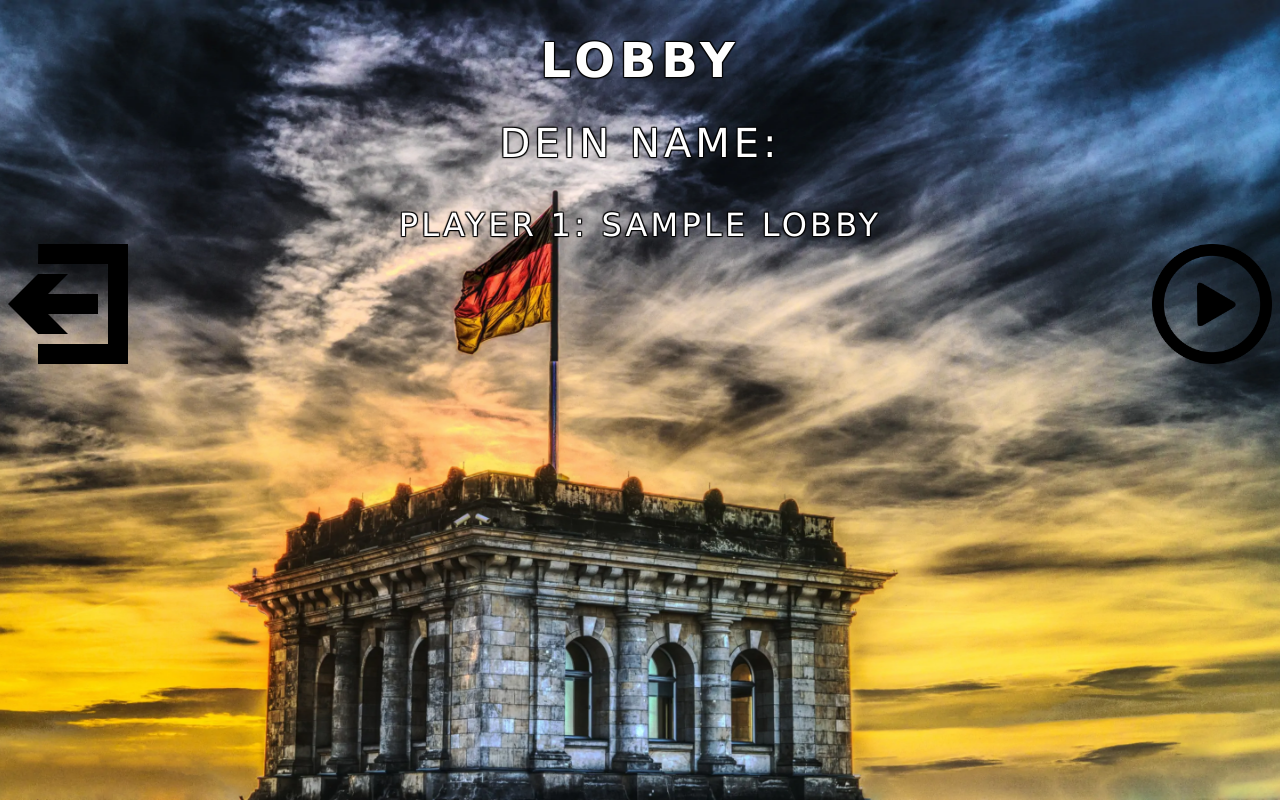
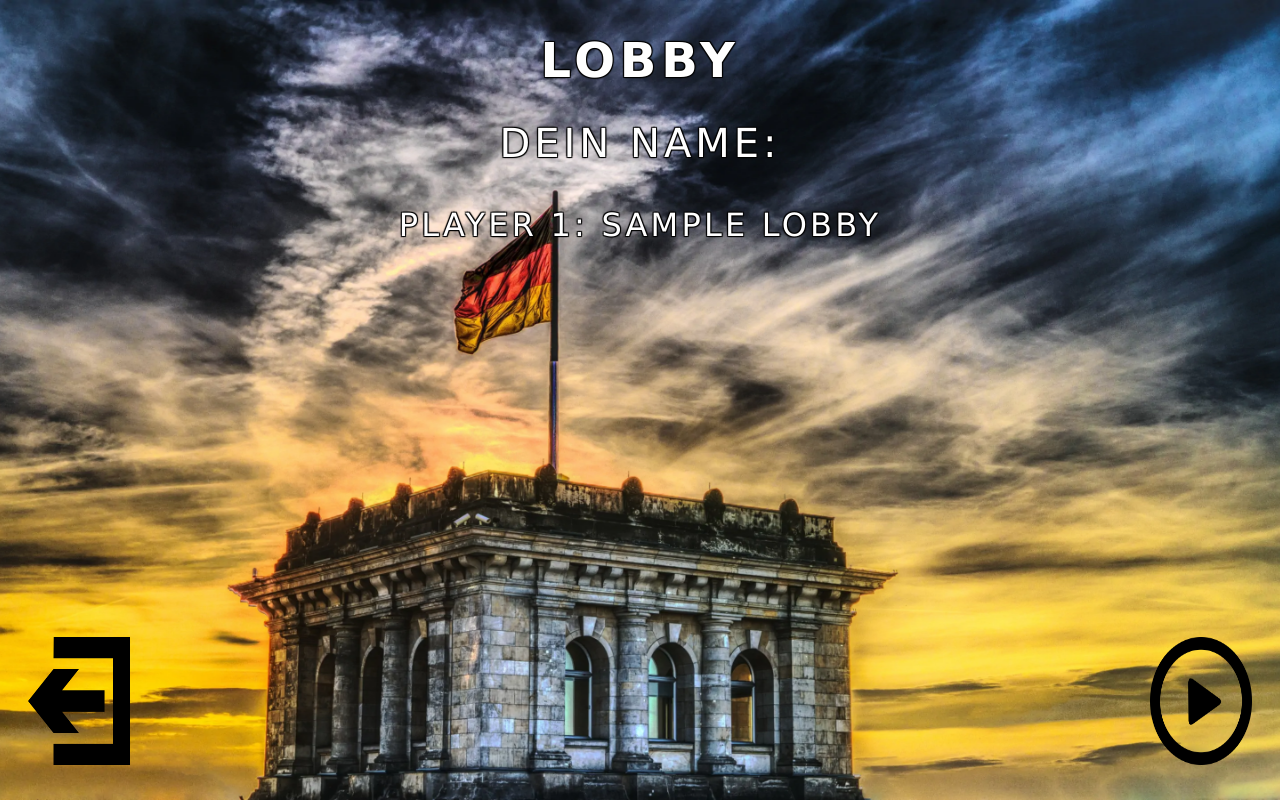
Before and after one commit to FelixRo97/WW-STD, a Django app: template templates/lobby.html in a window 1280 px wide. Run offline with Django 4.2, Linux system fonts and the light colour scheme; the template is opened without the code that fills it: most values are stand-ins (such as "Sample title", 1, 10 or a date in 2020); some libraries are stand-ins or nearby versions.

Commit message:
adjust size and position of lobby icons

```diff
--- a/static/styleLobby.css
+++ b/static/styleLobby.css
@@ -1,4 +1,5 @@
 body {
+
     background: url(images/bundestag.webp) no-repeat center center fixed;
     -webkit-background-size: cover;
     -moz-background-size: cover;
@@ -18,8 +19,8 @@ h1 {
 }
 
 img {
-	width: 120px;
-	height: 120px;
+	width: 8%;
+	height: 16%;
 }
 
 .playerNames {
@@ -34,9 +35,9 @@ img {
 
 }
 
-.figures {
-	bottom: 0;
-}
+/*.figures {
+
+}*/
 
 #currentPlayerName {
 
@@ -46,11 +47,16 @@ img {
 }
 
 #figureStart {
-	float: right;
-	bottom: 0;
+
+	position: absolute;
+	right: 28px;
+	bottom: 35px;
+
 }
 
 #figureBack {
-	float: left;
-	bottom: 0;
+	position: absolute;
+	left: 28px;
+	bottom: 35px;
+
 }
```
